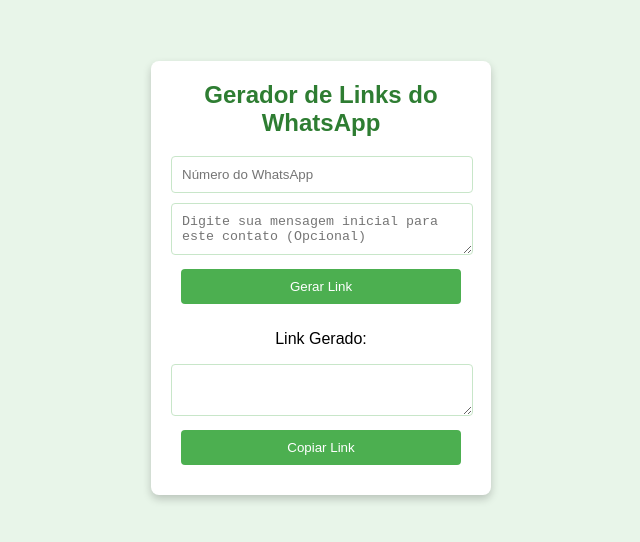
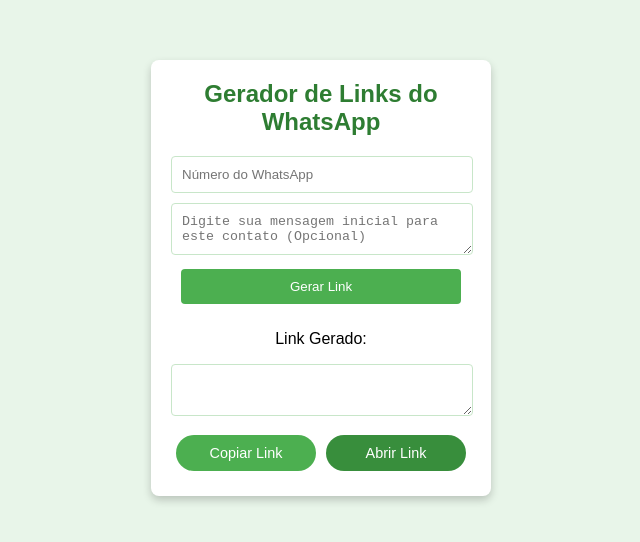
Before and after one commit to igorcodigo/Whatsapp-Link, a plain HTML site: page index.html in a window 1280 px wide. Shown: the part 122-664 px from the top of the page, without its empty margins (319-959 px from the left). Drawn offline with Linux system fonts and the light colour scheme.

Commit message:
Update and rename index.html.html to index.html

```diff
--- a/index.html.html
+++ b/index.html
@@ -48,6 +48,23 @@
             color: #2e7d32; /* Título em verde escuro */
             margin-top: 0;
         }
+        .action-buttons {
+            display: flex; /* Usa flexbox para alinhar os botões lado a lado */
+            justify-content: space-between; /* Espaçamento entre os botões */
+        }
+        .action-buttons button {
+            flex: 1; /* Faz cada botão ocupar metade do espaço */
+            margin: 5px; /* Espaçamento ao redor dos botões */
+            padding: 10px;
+            border-radius: 20px; /* Bordas arredondadas */
+            font-size: 0.9em; /* Reduzindo o tamanho da fonte */
+        }
+        #copyButton {
+            background-color: #4caf50; /* verde escuro para o botão de copiar */
+        }
+        #openButton {
+            background-color: #388e3c; /* um verde diferente para o botão de abrir */
+        }
     </style>
 </head>
 <body>
@@ -58,7 +75,10 @@
         <button onclick="generateLink()">Gerar Link</button>
         <p>Link Gerado:</p>
         <textarea id="generatedLink" readonly></textarea>
-        <button id="copyButton" onclick="copyLink()">Copiar Link</button>
+        <div class="action-buttons">
+            <button id="copyButton" onclick="copyLink()">Copiar Link</button>
+            <button id="openButton" onclick="openLink()">Abrir Link</button>
+        </div>
     </div>
 
     <script>
@@ -71,8 +91,11 @@
             }
 
             var message = encodeURIComponent(document.getElementById('messageText').value);
-            var link = 'https://wa.me/' + number + '?text=' + message;
+            var link = 'https://web.whatsapp.com/send?phone=' + number + '&text=' + message;
             document.getElementById('generatedLink').value = link;
+
+            // Habilita o botão de abrir link após gerar o link
+            document.getElementById('openButton').disabled = false;
         }
 
         function copyLink() {
@@ -90,6 +113,13 @@
                 copyButton.style.backgroundColor = "#4caf50"; /* volta para a cor verde escura original */
             }, 2000);
         }
+
+        function openLink() {
+            var generatedLink = document.getElementById('generatedLink').value;
+            if(generatedLink) {
+                window.open(generatedLink, '_blank');
+            }
+        }
     </script>
 </body>
 </html>
```
